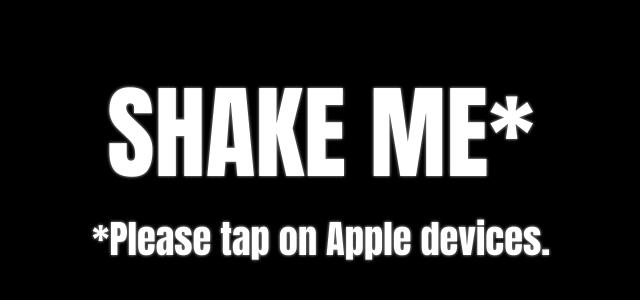
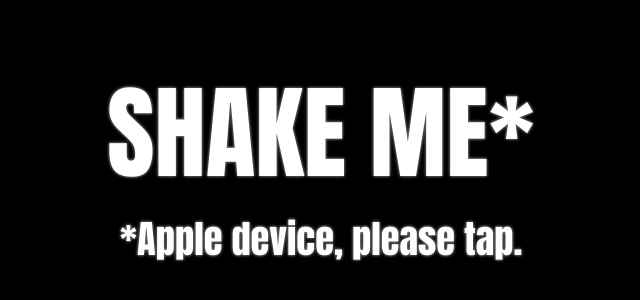
Before and after one commit to the-amber-joy/shake-me, a plain HTML site: page index.html in a window 1280 px wide. Shown: the part 238-538 px from the top of the page, without its empty margins (319-959 px from the left). Drawn offline with Linux system fonts and the light colour scheme.

Commit message:
verbiage

```diff
--- a/index.html
+++ b/index.html
@@ -29,7 +29,7 @@
   <body>
     <main id="main">
       SHAKE ME*
-      <div id="note">*Please tap on Apple devices.</div>
+      <div id="note">*Apple device, please tap.</div>
     </main>
     <script type="module" src="js/shake.js"></script>
     <script type="text/javascript" src="js/ntc.js"></script>
```
